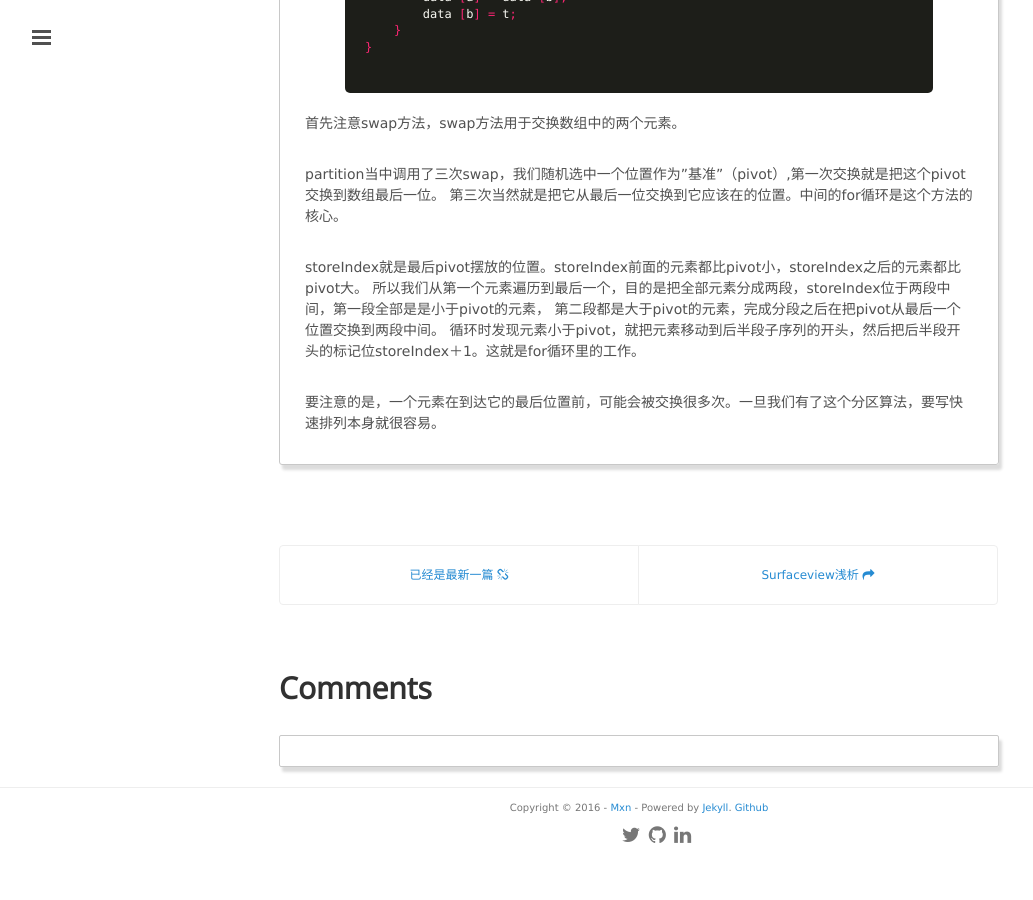
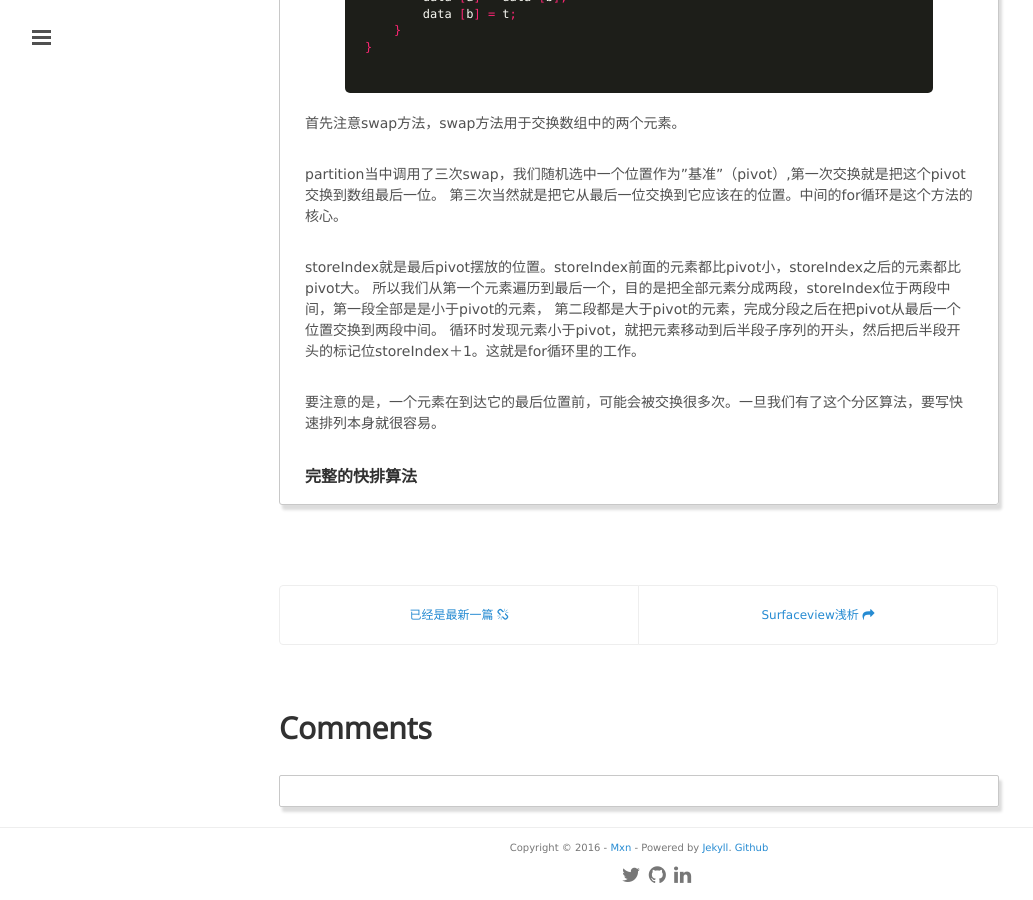
Before and after one commit to mxn21/mxn21.github.io, a Jekyll site: the page built from _posts/2016-4-7-理解快速排序算法.md, in a window 1280 px wide and 900 px high, scrolled down 1746 px. Shown: the whole window, without its empty margins (1-1034 px from the left). Built offline with Jekyll 4.4.1, drawn with Linux system fonts in a browser that asks for light colours; Markdown is read by kramdown in place of the engine named in the settings; comment, search, counter and statistics services are not loaded; before the commit the page ends 2606 px from its top, so only the background shows below that.

Commit message:
23423432

```diff
--- a/_posts/2016-4-7-理解快速排序算法.md
+++ b/_posts/2016-4-7-理解快速排序算法.md
@@ -69,3 +69,5 @@
 循环时发现元素小于pivot，就把元素移动到后半段子序列的开头，然后把后半段开头的标记位storeIndex＋1。这就是for循环里的工作。
 
 要注意的是，一个元素在到达它的最后位置前，可能会被交换很多次。一旦我们有了这个分区算法，要写快速排列本身就很容易。
+
+### 完整的快排算法
```
